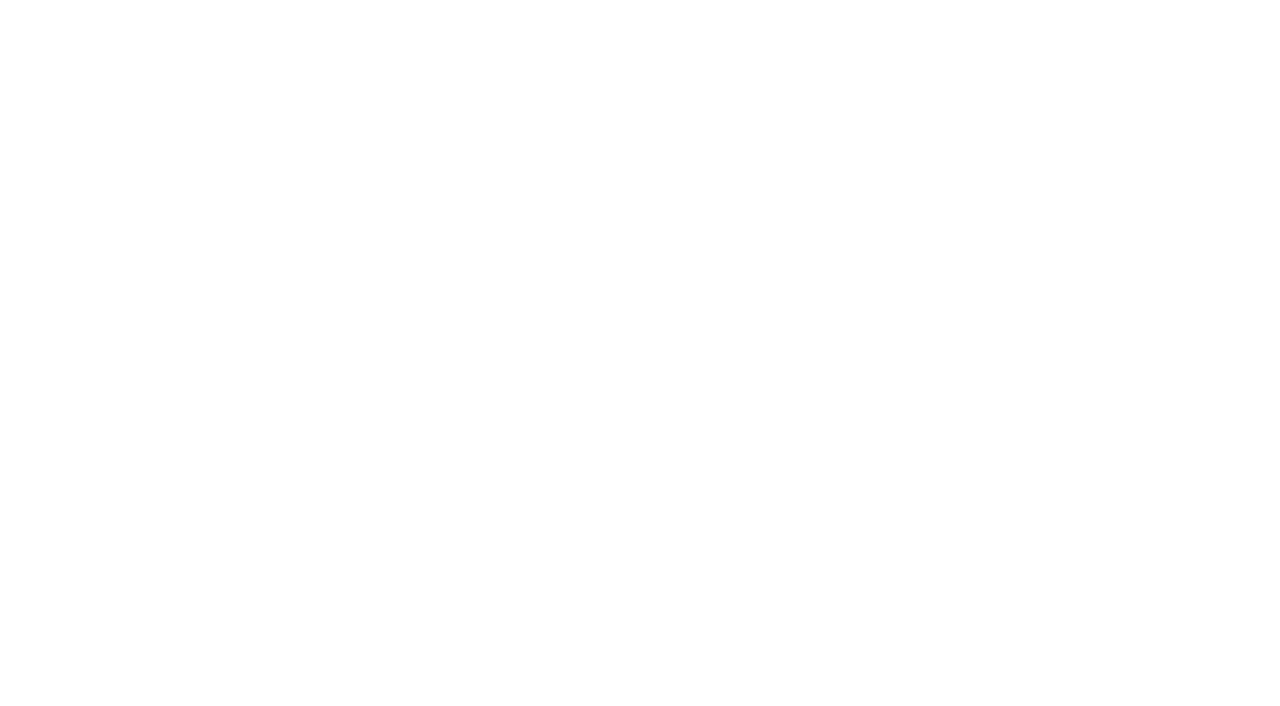
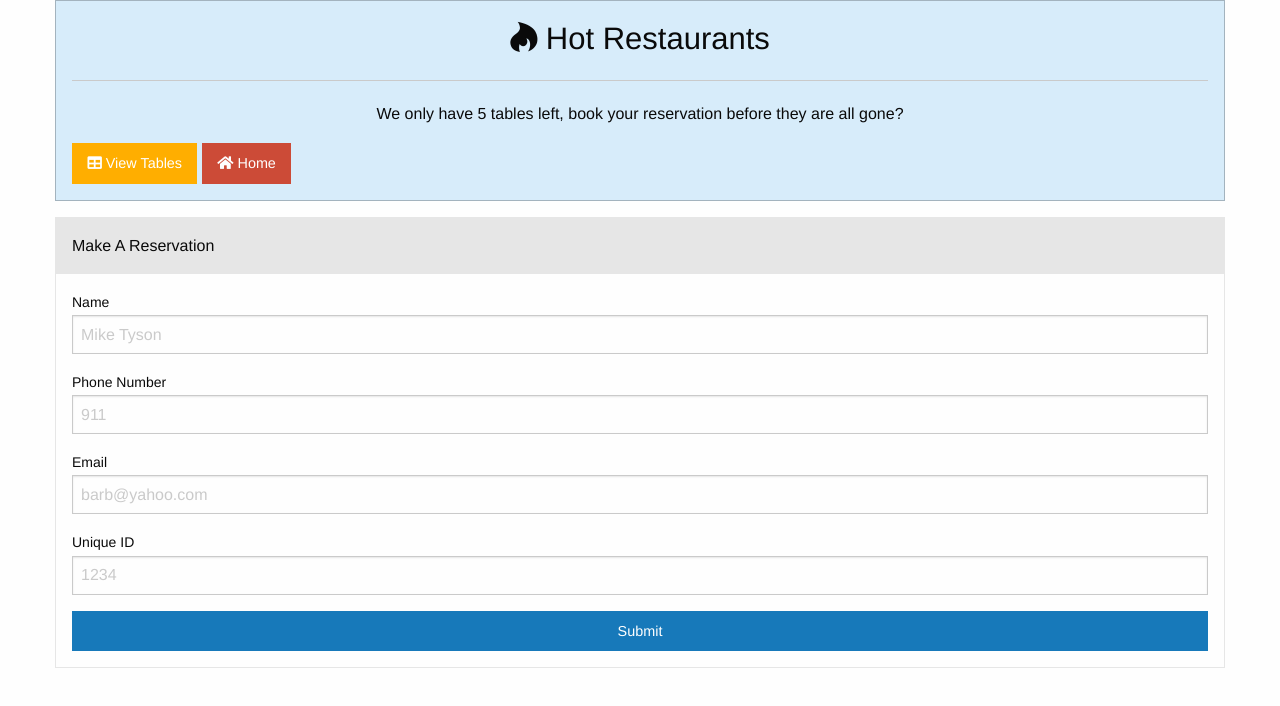
Before and after one commit to JordanVera/hotRestaurant, a plain HTML site: page public/reserve.html in a window 1280 px wide. Drawn offline with nearby package versions, Linux system fonts and the light colour scheme.

Commit message:
three html files

```diff
--- a/public/css/styles.css
+++ b/public/css/styles.css
@@ -1,8 +1,7 @@
-:root {
-	--white: #ffffff;
+.button {
+	margin: auto;
 }
+.button.warning {
 
-
-h1, p, .button {
-	color: var(--white);
+color: #fff;
 }
--- a/public/reserve.html
+++ b/public/reserve.html
@@ -0,0 +1,72 @@
+<!doctype html>
+
+<html lang="en">
+<head>
+  <title>Hot Restaurants | Home</title>
+  <meta charset="utf-8">
+  <meta name="description" content="The HTML5 Herald">
+  <meta name="author" content="SitePoint">
+
+
+  <!-- Compressed CSS -->
+  <link rel="stylesheet" href="https://cdn.jsdelivr.net/npm/foundation-sites@6.5.0-rc.2/dist/css/foundation.min.css" integrity="sha256-iJQ8dZac/jUYHxiEnZJsyVpKcdq2sQvdA7t02QFmp30= sha384-SplqNBo/0ZlvSdwrP/riIPDozO5ck8+yIm++KVqyMAC53S6m3BaV+2OLpi7ULOOh sha512-ho6hK4sAWdCeqopNZWNy1d9Ok2hzfTLQLcGSr8ZlRzDzh6tNHkVoqSl6wgLsqls3yazwiG9H9dBCtSfPuiLRCQ==" crossorigin="anonymous">
+
+  <link rel="stylesheet" href="https://use.fontawesome.com/releases/v5.2.0/css/all.css" integrity="sha384-hWVjflwFxL6sNzntih27bfxkr27PmbbK/iSvJ+a4+0owXq79v+lsFkW54bOGbiDQ" crossorigin="anonymous">
+
+   <link rel="stylesheet" href="css/styles.css">
+
+</head>
+
+<body>
+
+  <div class="grid-container">
+  	<div class="callout primary">
+
+  		<h3 class="text-center"><i class="fab fa-hotjar"></i> Hot Restaurants</h3>
+
+  		<hr />
+
+  		<p class="text-center">We only have 5 tables left, book your reservation before they are all gone?</p>
+
+ 		<a class="button warning" href="table.html"><i class="fas fa-table"></i> View Tables</a>
+  		<a class="button alert" href="index.html"><i class="fas fa-home"></i> Home</a>
+  	</div>
+
+  	<div class="card">
+  	  <div class="card-divider">
+  	  	Make A Reservation
+  	  </div>
+  	  <div class="card-section">
+  	    <form>
+
+  			<label>Name
+  				<input type="text" placeholder="Mike Tyson">
+  			</label>
+
+  			<label>Phone Number
+  				<input type="text" placeholder="911">
+  			</label>
+
+  			<label>Email
+  				<input type="text" placeholder="barb@yahoo.com">
+  			</label>
+
+  			<label>Unique ID
+  				<input type="text" placeholder="1234">
+  			</label>
+
+  			<button class="button expanded">Submit</button>
+  		</form>
+  	  </div>
+  	</div>
+
+  </div>
+
+
+
+  <!-- Compressed JavaScript -->
+  <script src="https://cdn.jsdelivr.net/npm/foundation-sites@6.5.0-rc.2/dist/js/foundation.min.js" integrity="sha256-G6jsRyH1fxbsvFIXSCuwYmI1aIDYBa28xscrvmYjJy0= sha384-vtoG68NvPc9azmFJr447vvY8qgdyA4FdaJ5/bqvzIM4eAdZfO0iyRRF8l2AAscYI sha512-43seCcNrHA0BQgrtyajB9sp8yOdv5c8QdYvgjP7zJ7v+dmzAcxYDQ2gupb9aztsNWBq1COIp/3NHYkQs4l/dkg==" crossorigin="anonymous"></script>
+
+  <script src="js/scripts.js"></script>
+</body>
+</html>
```
Also changed, not shown: public/index.html (+5 -10 lines), public/table.html (+53 -0 lines).
